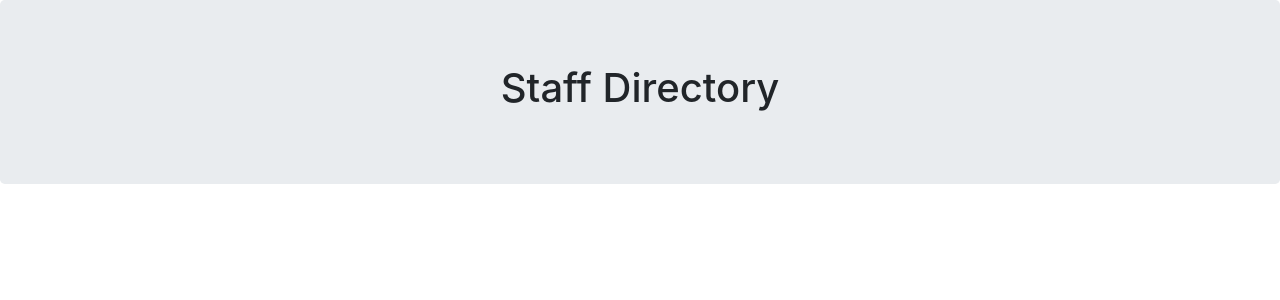
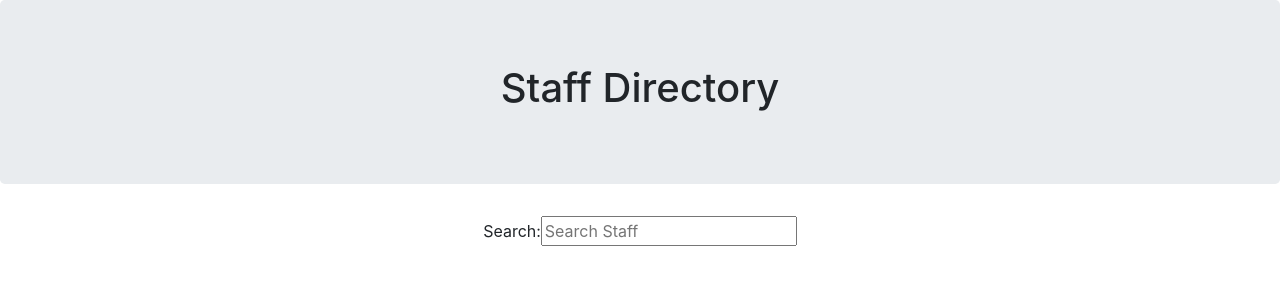
Before and after one commit to ashlinhanson/staffDirectory, a React (Create React App) app in the folder staff-directory/: page / in a window 1280 px wide. Shown: the top 300 px of the page. Built offline with nearby package versions, Linux system fonts and the light colour scheme.

Commit message:
search bar displaying

```diff
--- a/staff-directory/src/App.js
+++ b/staff-directory/src/App.js
@@ -5,9 +5,10 @@
 
 function App() {
   return (
-    <Header>
+    <div>
+      <Header/>
       <Search/>
-    </Header>
+    </div>
 
   );
 }
--- a/staff-directory/src/components/Search.js
+++ b/staff-directory/src/components/Search.js
@@ -3,7 +3,7 @@
 function Search(){
     return (
         <form>
-            <div className="form-group">
+            <div className="form-group text-center">
                 <label>Search:</label>
                 <input name="search"
                 type="text"
```
